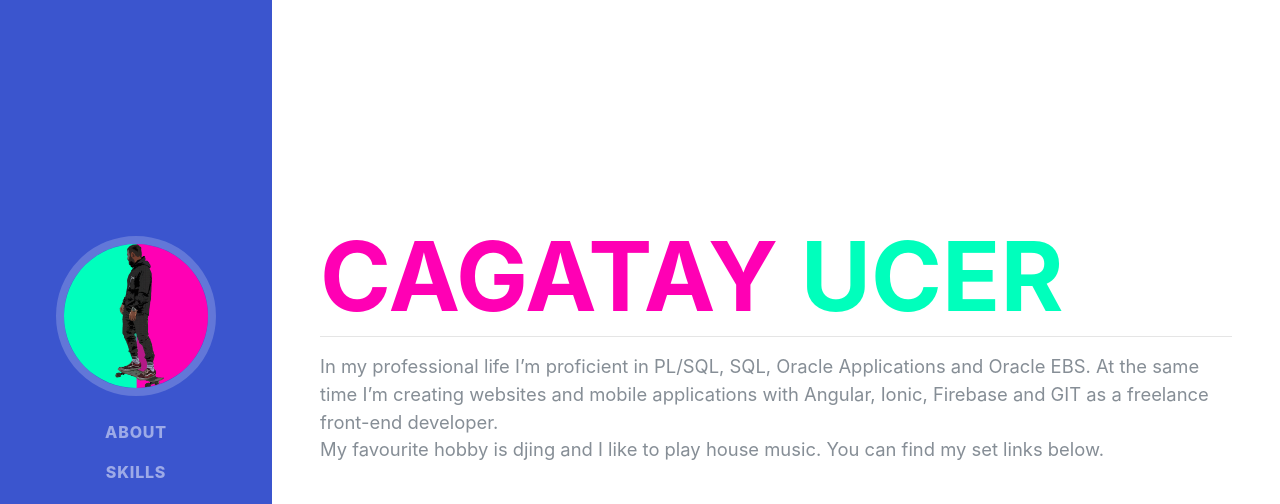
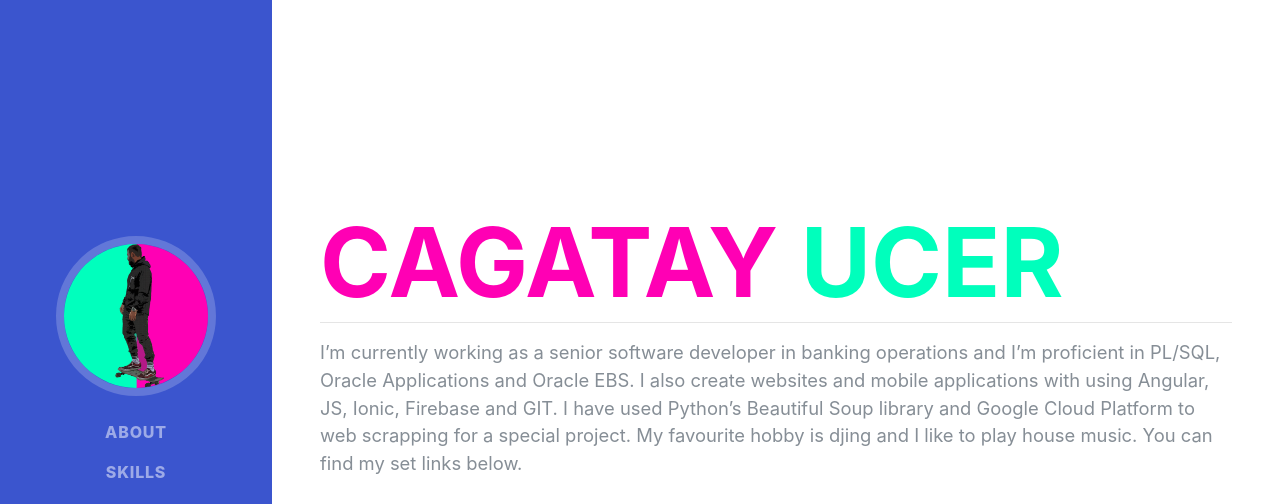
Before and after one commit to cucer/cagatayucer, a plain HTML site: page dev.html in a window 1280 px wide. Shown: the top 504 px of the page. Drawn offline with Linux system fonts and the light colour scheme; a web font is replaced by a local one.

Commit message:
about me changed

```diff
--- a/dev.html
+++ b/dev.html
@@ -59,8 +59,9 @@
           <span class="text-primary">Ucer</span>
         </h1>
         <hr>
-        <p class="lead mb-5">In my professional life I’m proficient in PL/SQL, SQL, Oracle Applications and Oracle EBS.
-            At the same time I’m creating websites and mobile applications with Angular, Ionic, Firebase and GIT as a freelance front-end developer.<br>
+        <p class="lead mb-5">I’m currently working as a senior software developer in banking operations and I’m proficient in PL/SQL, Oracle Applications and Oracle EBS.
+            I also create websites and mobile applications with using Angular, JS, Ionic, Firebase and GIT.
+            I have used Python’s Beautiful Soup library and Google Cloud Platform to web scrapping for a special project.
             My favourite hobby is djing and I like to play house music. You can find my set links below.
         </p>
         <div class="social-icons">
```
